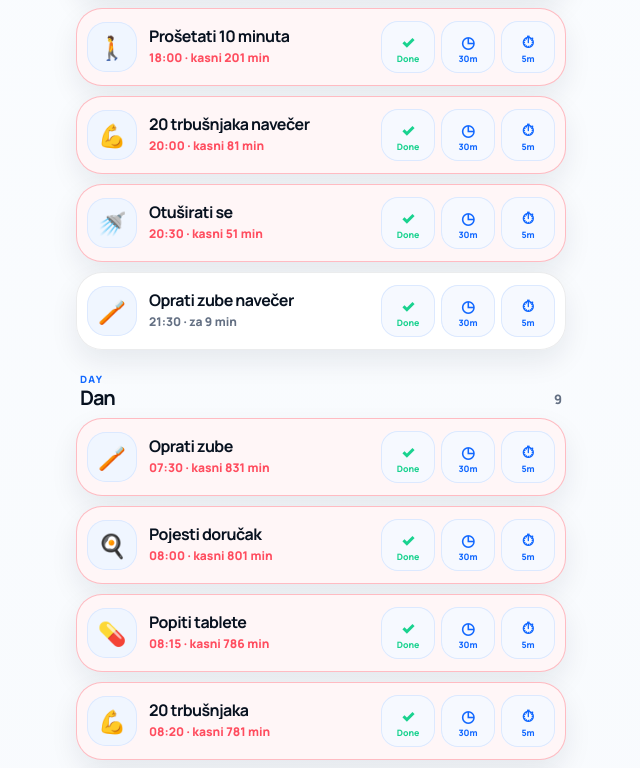
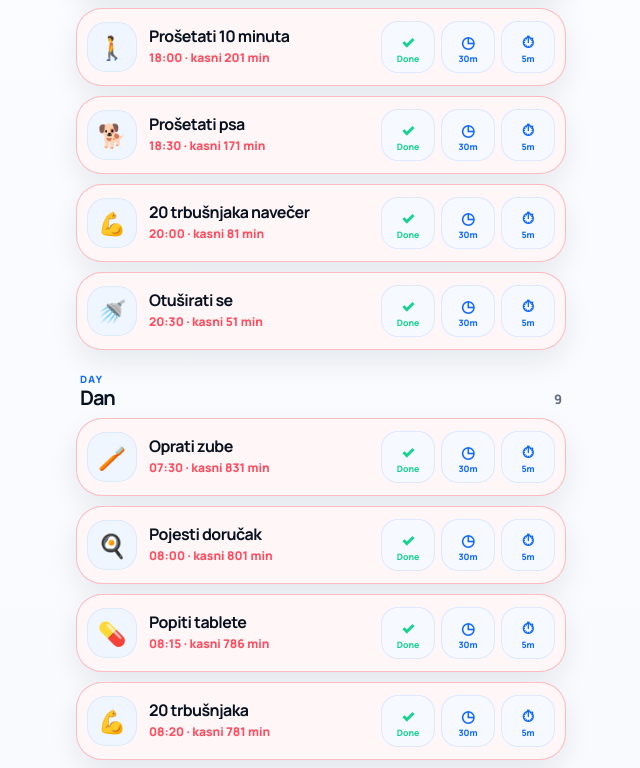
Before and after one commit to Weparche/rutinko, a React (Vite) app: page / in a window 1280 px wide. Shown: the part 1121-1889 px from the top of the page, without its empty margins (319-959 px from the left). Built offline with nearby package versions, Linux system fonts and the light colour scheme.

Commit message:
Add dog walking routine and icons

```diff
--- a/src/data.js
+++ b/src/data.js
@@ -12,6 +12,7 @@ export const ROUTINES = [
   { title: '20 trbušnjaka', icon: '💪', time: '08:20', repeat: 'daily', category: 'tjelovježba' },
   { title: 'Popiti vode', icon: '💧', time: '12:00', repeat: 'daily', category: 'zdravlje' },
   { title: 'Prošetati 10 minuta', icon: '🚶', time: '18:00', repeat: 'daily', category: 'tjelovježba' },
+  { title: 'Prošetati psa', icon: '🐕', time: '18:30', repeat: 'daily', category: 'obaveza' },
   { title: '20 trbušnjaka navečer', icon: '💪', time: '20:00', repeat: 'daily', category: 'tjelovježba' },
   { title: 'Otuširati se', icon: '🚿', time: '20:30', repeat: 'daily', category: 'higijena' },
   { title: 'Oprati zube navečer', icon: '🪥', time: '21:30', repeat: 'daily', category: 'higijena' },
@@ -25,7 +26,7 @@ export const ROUTINES = [
 ];
 
 export const ICONS = [
-  '🪥', '🍳', '💊', '💪', '💧', '🚶', '🧘', '🚿', '📄', '🚗', '💶', '🗑️', '☎️',
+  '🪥', '🍳', '💊', '💪', '💧', '🚶', '🐕', '🐶', '🦮', '🧘', '🚿', '📄', '🚗', '💶', '🗑️', '☎️',
   '💙', '❤️', '⭐', '✅', '⏰', '🧠', '🏠', '🛒', '🧼', '🧴', '🛏️', '📚', '💻', '📞', '📝', '📅', '🎯', '☀️', '🌙', '🔥'
 ];
 
```
